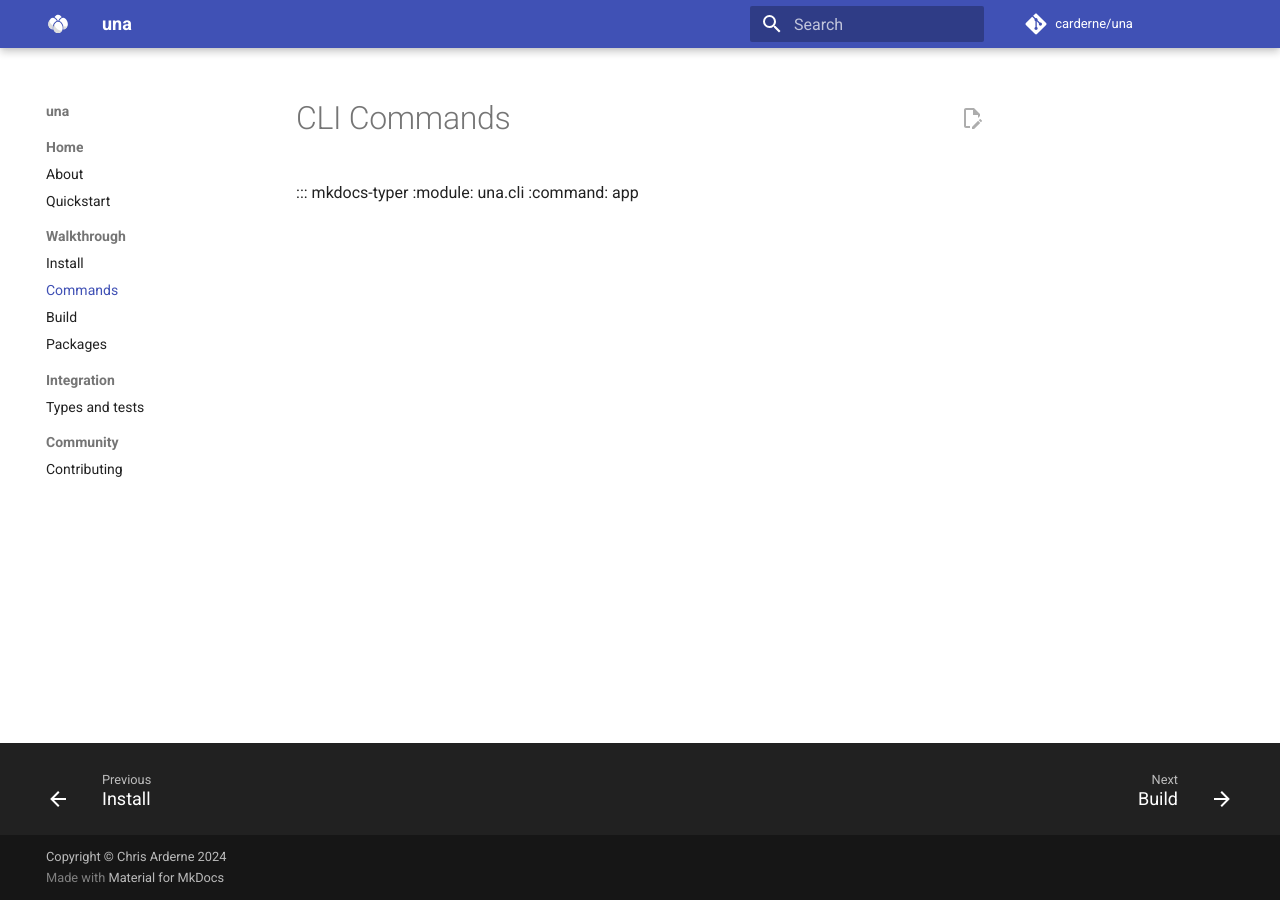
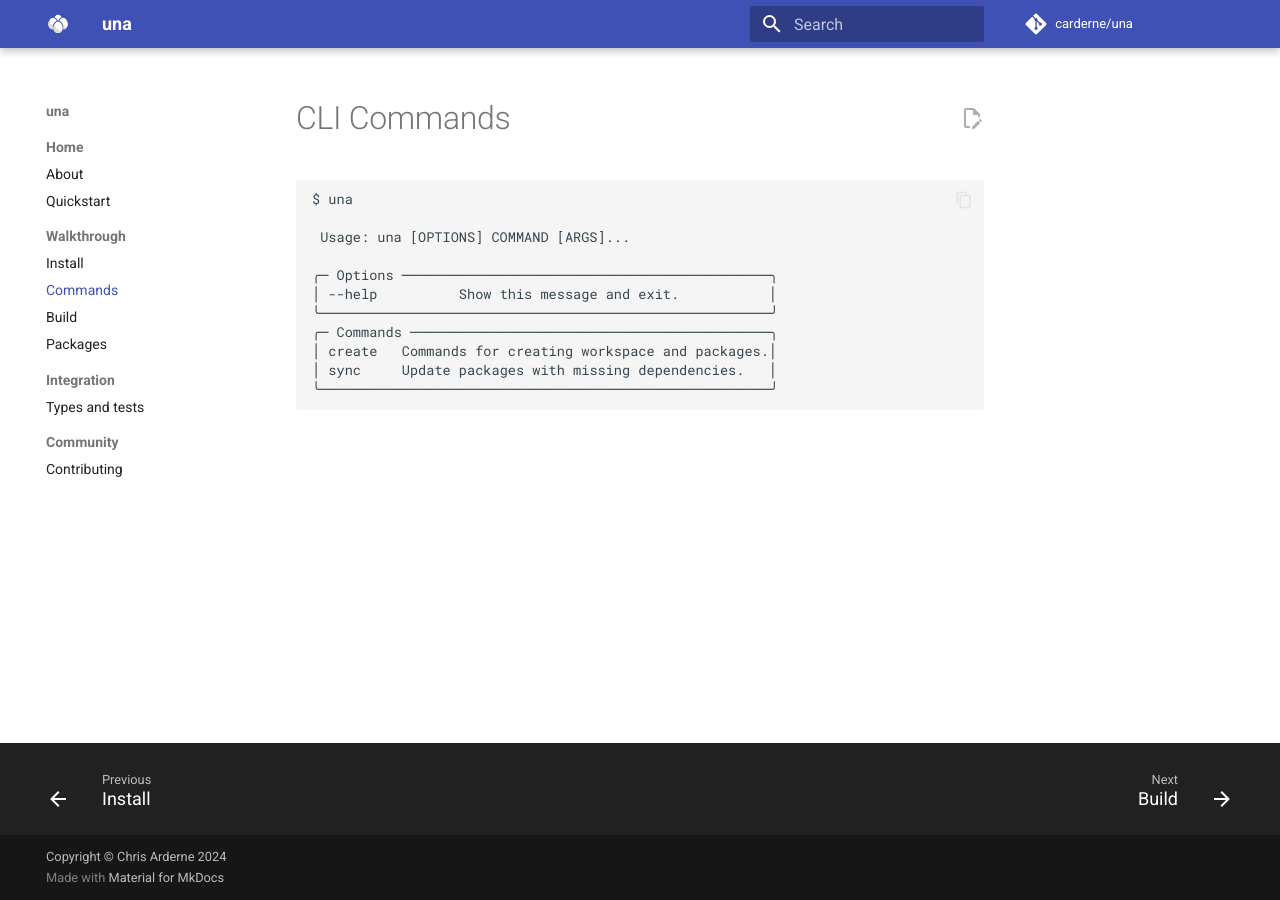
Before and after one commit to carderne/una, an MkDocs documentation site: the page built from docs/commands.md, in a window 1280 px wide. Built offline with MkDocs 1.6.1 and Material for MkDocs 9.7.7, drawn with Linux system fonts in a browser that asks for light colours; comment, search, counter and statistics services are not loaded.

Commit message:
fix mkdocs for uv 0.4

````diff
--- a/docs/commands.md
+++ b/docs/commands.md
@@ -1,5 +1,15 @@
 # CLI Commands
 
-::: mkdocs-typer
-    :module: una.cli
-    :command: app
+```bash
+$ una
+
+ Usage: una [OPTIONS] COMMAND [ARGS]...
+
+╭─ Options ─────────────────────────────────────────────╮
+│ --help          Show this message and exit.           │
+╰───────────────────────────────────────────────────────╯
+╭─ Commands ────────────────────────────────────────────╮
+│ create   Commands for creating workspace and packages.│
+│ sync     Update packages with missing dependencies.   │
+╰───────────────────────────────────────────────────────╯
+```
--- a/pyproject.toml
+++ b/pyproject.toml
@@ -9,7 +9,6 @@ dev-dependencies = [
     "basedpyright >= 1.15.2",
     "mkdocs-material >= 9.5.31",
     "ruff >= 0.6.2",
-    "mkdocs-typer>=0.0.3",
 ]
 package = false
 
````
Also changed, not shown: 1 other file.
